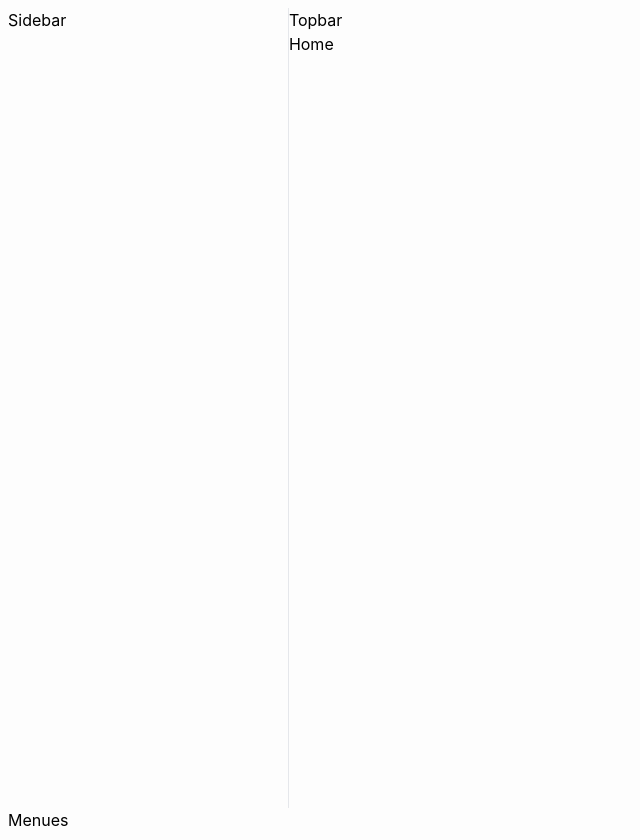
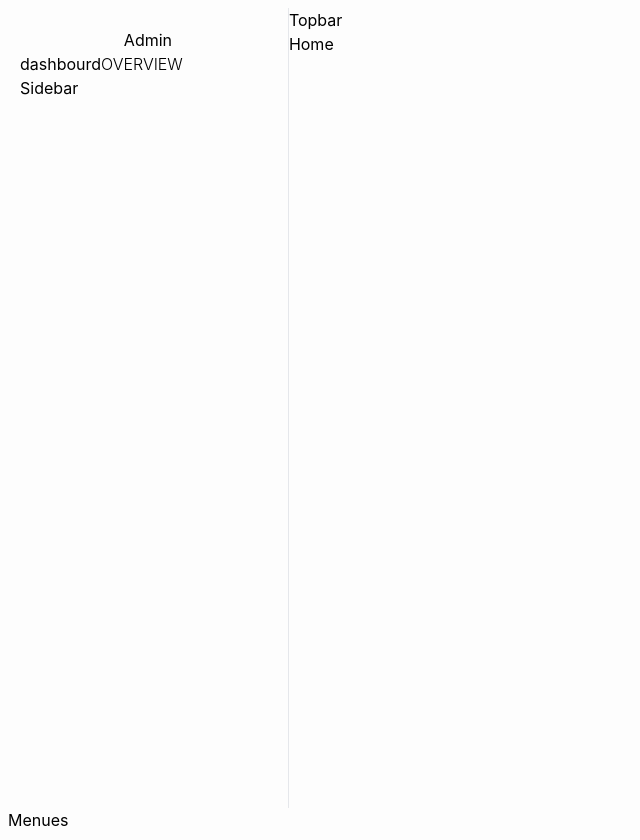
Before and after one commit to EmirMisagh/admin_panel_tailwind, a React (Create React App) app: page / in a window 1280 px wide. Both pictures are taken after a click on the button "Login". Shown: the whole page, without its empty margins (0-640 px from the left). Built offline with nearby package versions, Linux system fonts and the light colour scheme.

Commit message:
create button side sidebar

```diff
--- a/src/components/Sidebar.jsx
+++ b/src/components/Sidebar.jsx
@@ -1,9 +1,88 @@
-import React from 'react'
+import React from "react";
+import { useSidebarMode } from "../context/MenuContext";
+import { NavLink } from "react-router-dom";
 
 function Sidebar() {
+  const [sidebarMode] = useSidebarMode();
   return (
-    <div>Sidebar</div>
-  )
+    <div
+      className={` w-full h-[100vh]  sticky  top-0 left-0 m-0 ${
+        sidebarMode ? "px-3" : "px-3"
+      }  py-5 font-Libre`}
+    >
+      <div className="flex justify-center font-Libre text-textgray400 ">
+        Admin
+      </div>
+      <div className="container-opendiv">
+        dashbourd
+        <span tabIndex={1} className="click-opendiv uppercase font-light">OVERVIEW</span>
+        <div className="opendiv">
+        dashbourd
+
+        </div>
+      </div>
+      Sidebar
+    </div>
+  );
 }
 
-export default Sidebar
+function ItemOverview({ title, address, icon }) {
+  const [sidebarMode] = useSidebarMode();
+
+  const downHandle = (e) => {
+    e.target?.classList.add("btn");
+    e.target?.classList.remove("hover:bg-secend400");
+  };
+  const upHandle = (e) => {
+    e.target?.classList.remove("btn");
+    e.target?.classList.add("hover:bg-secend400");
+  };
+  const clickHandle = (e) => {
+    e.target?.classList.add("btn");
+    e.target?.classList.remove("hover:bg-secend400");
+    setTimeout(() => {
+      e.target?.classList.remove("btn");
+      e.target?.classList.add("hover:bg-secend400");
+    }, 400);
+  };
+  return (
+    <>
+      <NavLink
+        to={`${address}`}
+        className={`flex
+                    w-full
+                    rounded-lg
+                    ${
+                      sidebarMode
+                        ? "text-left  justify-between  "
+                        : " text-center justify-center"
+                    }
+                    text-textgray300
+                    focus:outline-none
+                    font-Libre
+                    bg-none
+                    overflow-hidden
+                    transition ease-in-out duration-300
+                  `}
+      >
+        <button
+          onMouseDown={(e) => downHandle(e)}
+          onMouseUp={(e) => upHandle(e)}
+          onClick={(e) => clickHandle(e)}
+          className={`w-full h-full flex items-center
+              ${
+                sidebarMode
+                  ? "px-4 text-left  justify-start flex-row gap-3"
+                  : "px-2 text-center justify-center flex-col gap-1"
+              }
+              py-3   hover:bg-secend400`}
+        >
+          <span className=" text-lg ">{icon}</span>
+          {title}
+        </button>
+      </NavLink>
+    </>
+  );
+}
+
+export default Sidebar;
--- /dev/null
+++ b/src/global.css
@@ -0,0 +1,10 @@
+.opendiv {
+  display: none;
+}
+.click-opendiv{
+    cursor: pointer;
+}
+
+.click-opendiv:focus + .opendiv {
+  display: block;
+}
--- a/src/index.js
+++ b/src/index.js
@@ -1,6 +1,7 @@
 import React from 'react';
 import ReactDOM from 'react-dom/client';
 import './index.css';
+import './global.css'
 import App from './App';
 
 const root = ReactDOM.createRoot(document.getElementById('root'));
```
